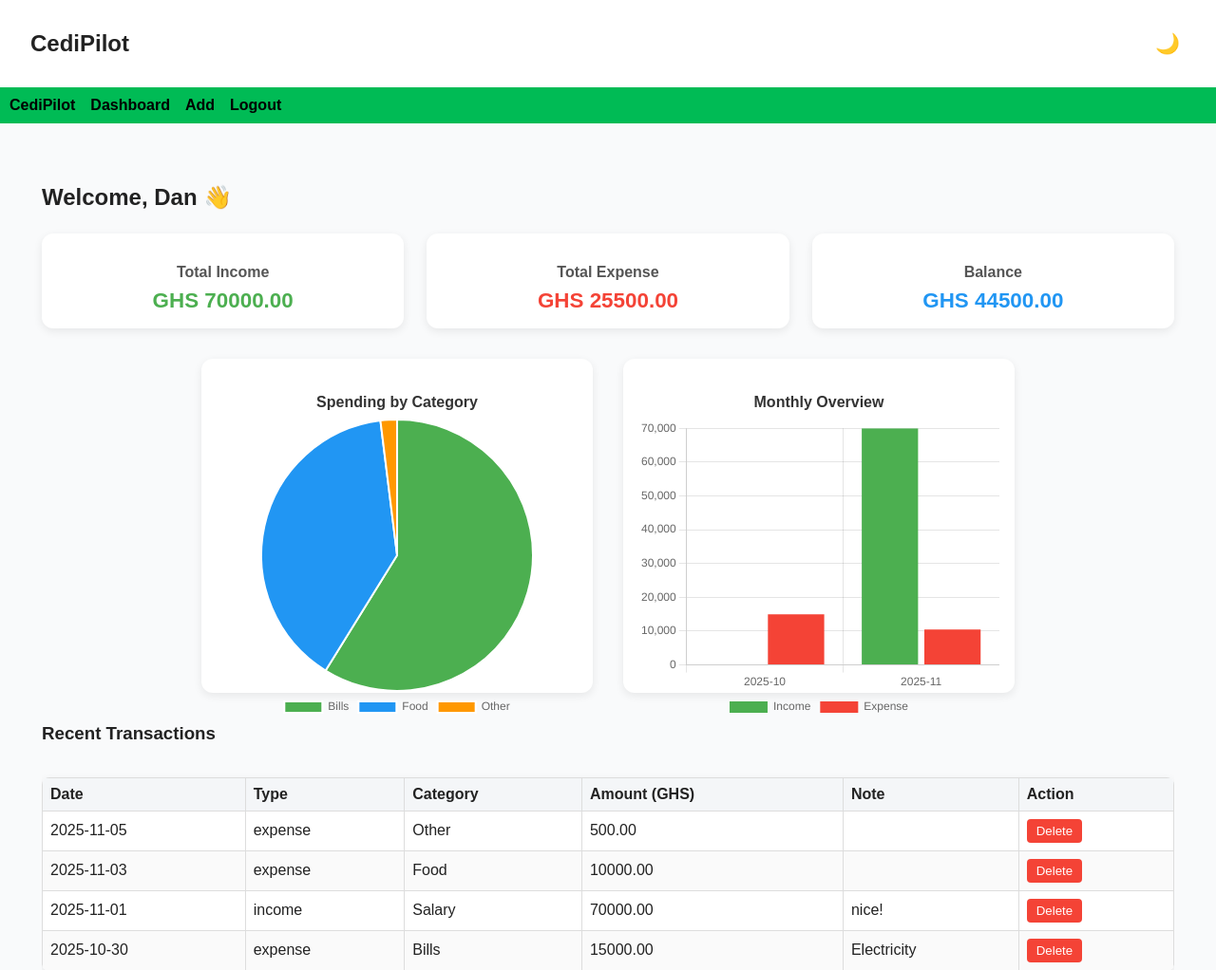
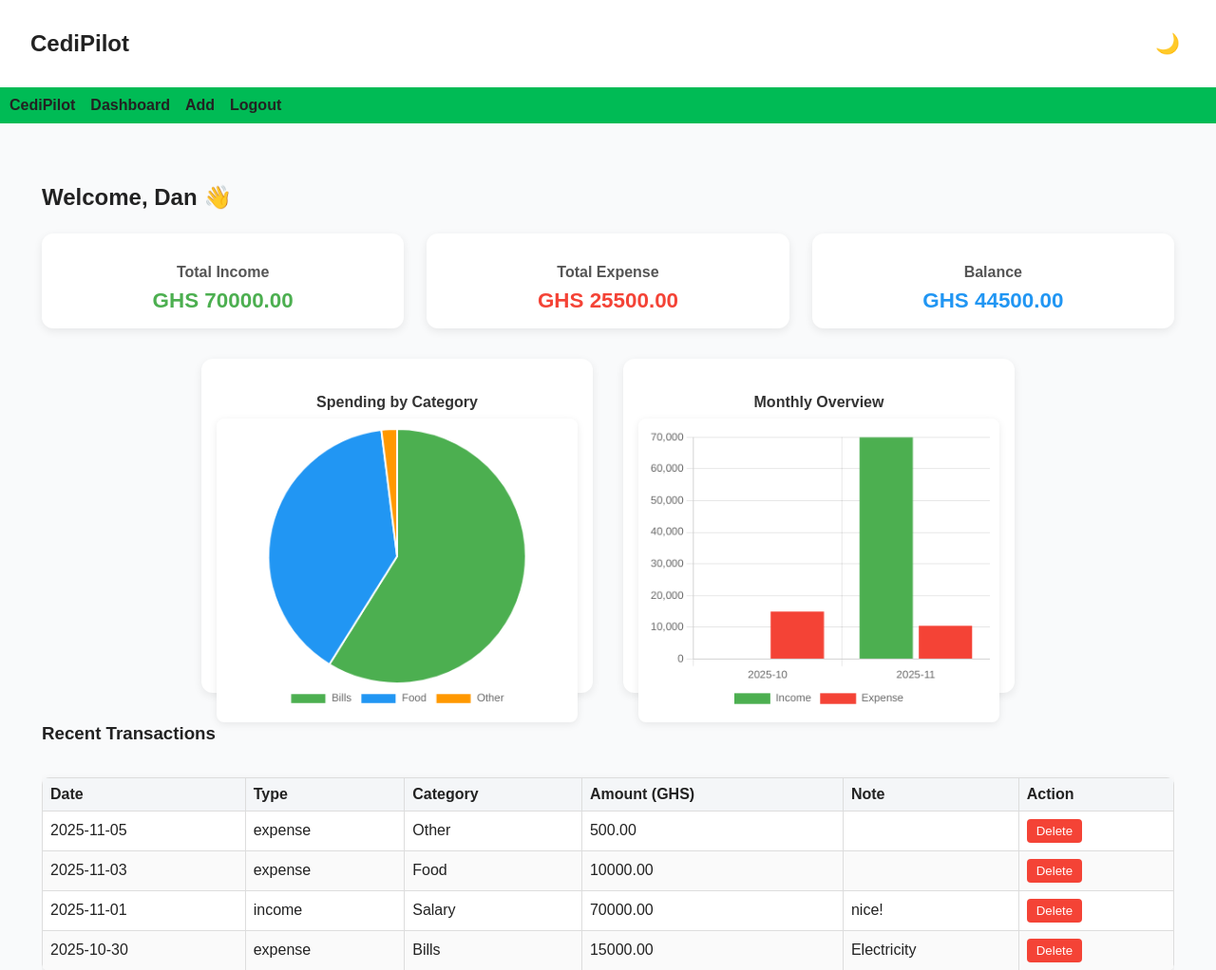
Before and after one commit to astro-nicks/CediPilot, a Flask app: page /dashboard in a window 1280 px wide. Shown: the top 1022 px of the page at 95% size. Run offline with Flask 2, Linux system fonts and the light colour scheme; a user stored in the database is signed in; data comes from the database, SQL or seed files in the repository.

Commit message:
dek what has changed

```diff
--- a/static/css/style.css
+++ b/static/css/style.css
@@ -1,6 +1,6 @@
 body { font-family: Arial, Helvetica, sans-serif; margin: 0; padding: 0; }
 nav { background: #0b5; padding: 10px; display:flex; gap:1rem; align-items:center;}
-nav a { color: #000; text-decoration: none; font-weight: bold; }
+nav a { color: var(--text); text-decoration: none; font-weight: bold; }
 .container { padding: 20px; }
 .cards { display:flex; gap: 1rem; margin-bottom: 1rem; }
 .card { padding: 10px; border-radius: 6px; background:#f5f5f5; min-width:160px; }
@@ -21,7 +21,7 @@ table th, table td { padding: 8px; border: 1px solid #ddd; text-align:left; }
 }
 
 .chart-box {
-  background: #fff;
+  background: var(--card-bg);
   border-radius: 12px;
   box-shadow: 0 3px 10px rgba(0,0,0,0.1);
   padding: 1rem;
@@ -79,7 +79,7 @@ table th, table td { padding: 8px; border: 1px solid #ddd; text-align:left; }
 }
 
 .chart-box {
-  background: #fff;
+  background: var(--card-bg);
   border-radius: 12px;
   box-shadow: 0 3px 10px rgba(0,0,0,0.08);
   padding: 1rem;
@@ -106,7 +106,7 @@ table th, table td { padding: 8px; border: 1px solid #ddd; text-align:left; }
 table {
   width: 100%;
   border-collapse: collapse;
-  background: #fff;
+  background: var(--card-bg);
   border-radius: 8px;
   overflow: hidden;
 }
@@ -199,3 +199,31 @@ body {
 th, td {
   color: var(--text);
 }
+
+/* Ensure all common elements inherit theme colors */
+a, p, label, input, select, button, h1, h2, h3, h4, th, td, li, span {
+  color: var(--text);
+}
+
+input, select, textarea {
+  background: var(--card-bg);
+  border: 1px solid var(--shadow);
+  color: var(--text);
+}
+
+/* Flash messages and alerts */
+.flash.success { background: #2e7d32; color: #fff; }
+.flash.danger { background: #c62828; color: #fff; }
+.flash.warning { background: #f9a825; color: #222; }
+
+/* Links adapt to theme */
+a { color: var(--text); }
+a:hover { opacity: 0.8; }
+
+/* Chart container background consistency */
+canvas {
+  background: var(--card-bg);
+  border-radius: 8px;
+  padding: 10px;
+  box-shadow: 0 2px 8px var(--shadow);
+}
```
